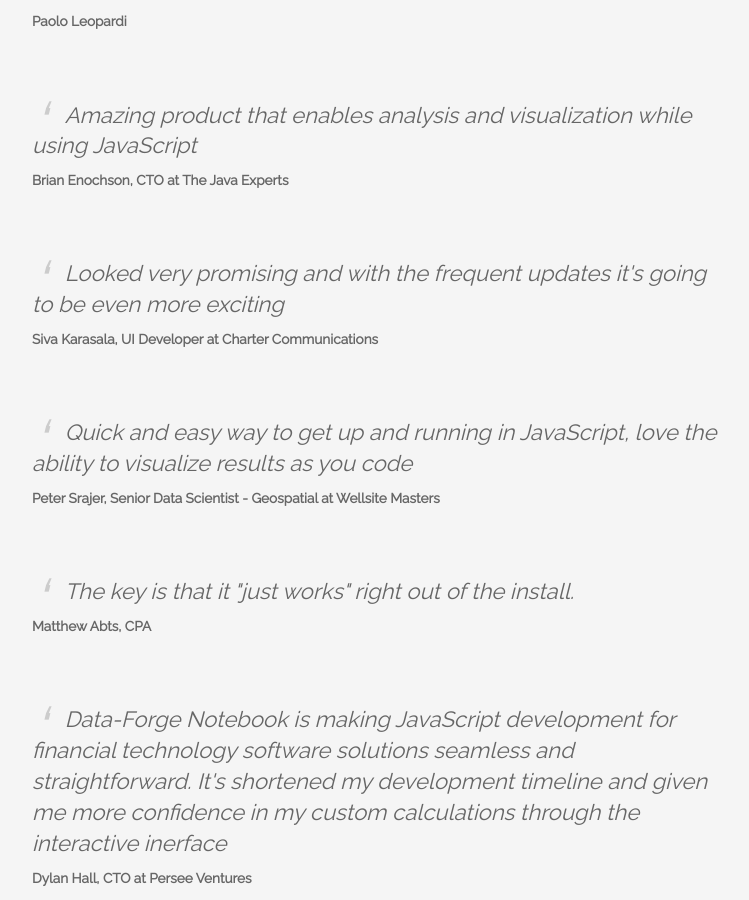
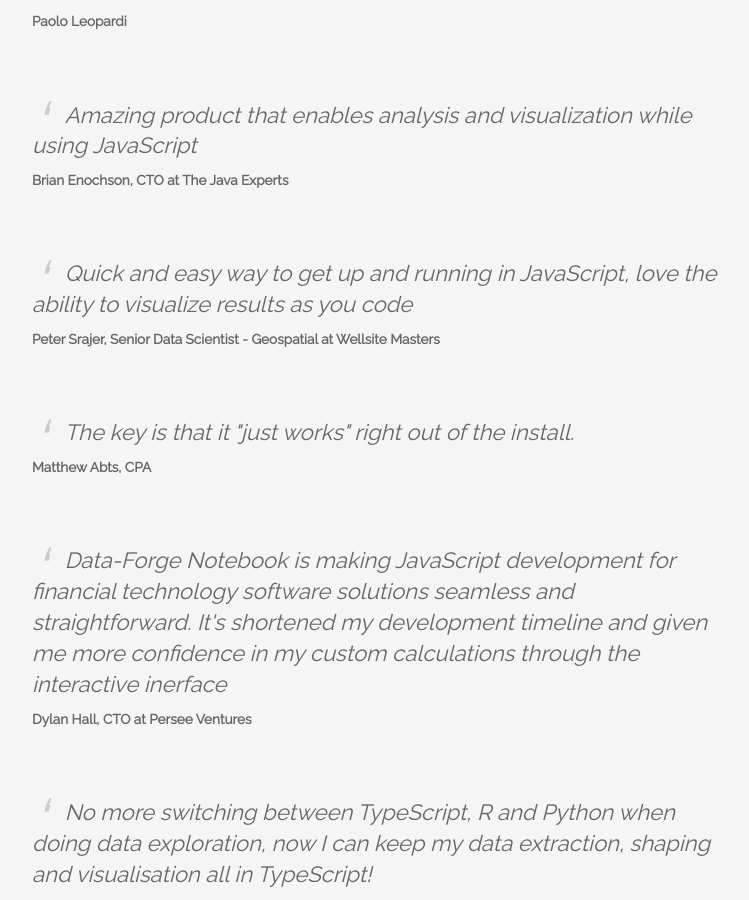
Before and after one commit to ashleydavis/data-forge-notebook-landing-page, a Jekyll site: the page built from index.html, in a window 1280 px wide and 900 px high, scrolled down 3512 px. Shown: the whole window, without its empty margins (258-1007 px from the left). Built offline with Jekyll 4.4.1, drawn with Linux system fonts in a browser that asks for light colours; the list of posts is cut into pages by our own code.

Commit message:
Updated testimonials.

```diff
--- a/index.html
+++ b/index.html
@@ -172,15 +172,6 @@
             </div>
         </div>
 
-		<div class="container flex">
-            <div class="testimonial-block">
-                <blockquote style=" padding-top: 50px">
-                    <p>Looked very promising and with the frequent updates it's going to be even more exciting</p>
-                    <p class="author">Siva Karasala, UI Developer at Charter Communications</p>
-                </blockquote>
-            </div>
-        </div>
-
         <div class="container flex">
             <div class="testimonial-block">
                 <blockquote style=" padding-top: 50px">
@@ -189,7 +180,6 @@
                 </blockquote>
             </div>
         </div>
-
 
         <div class="container flex">
             <div class="testimonial-block">
```
